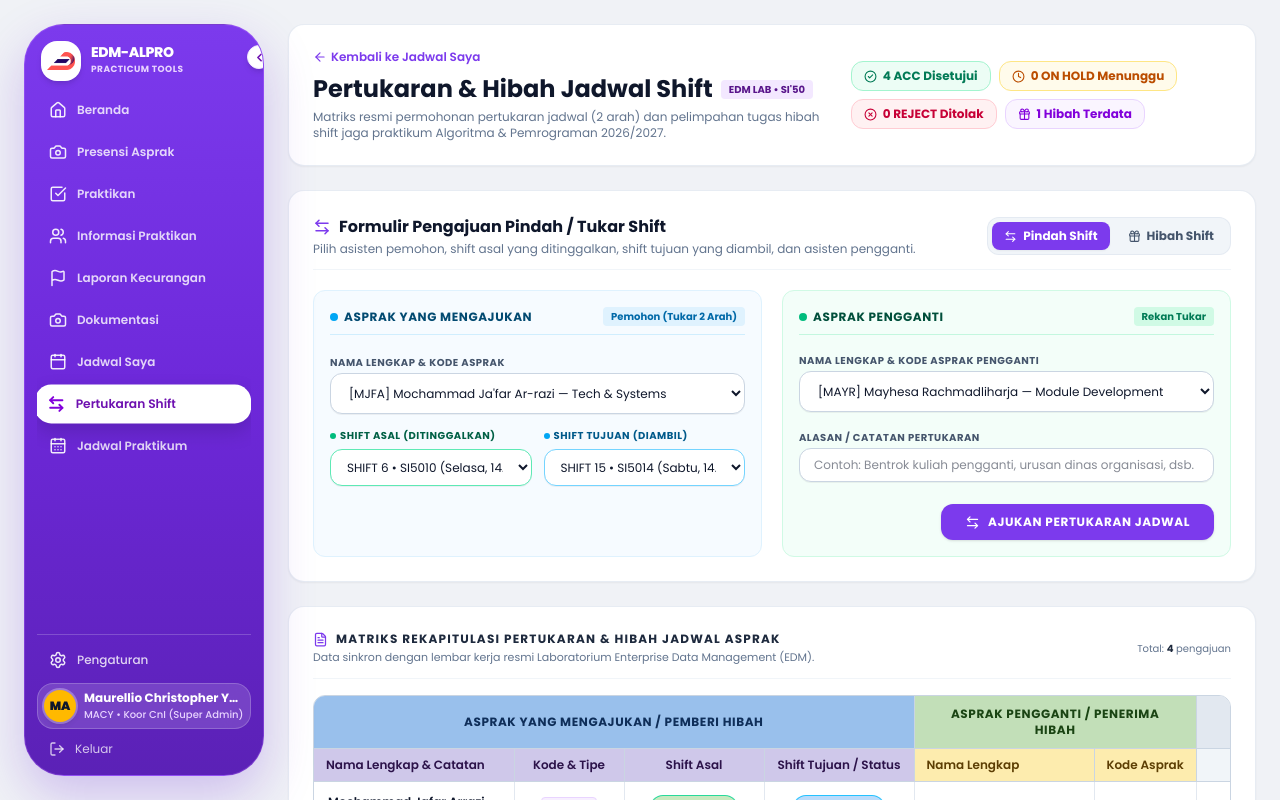
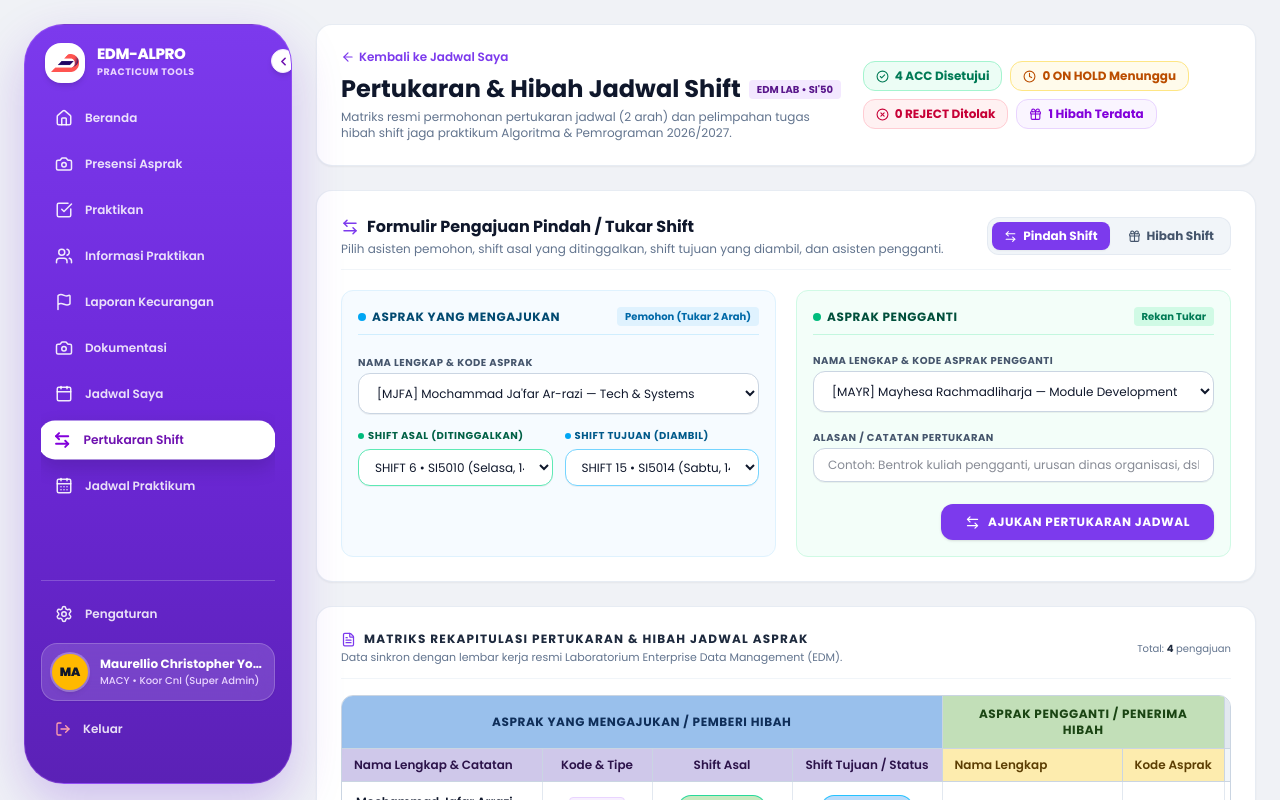
Before and after one commit to MaurellioChristopher/alpropraktikum, a Next.js app: page /dashboard/assistant/swap in a window 1280 px wide. Shown: the top 800 px of the page. Built offline with nearby package versions, Linux system fonts and the light colour scheme.

Commit message:
fix(sidebar): tingkatkan tinggi, padding bawah, dan jarak antar item agar tidak dempet

```diff
--- a/src/components/aureo/dashboard-sidebar.tsx
+++ b/src/components/aureo/dashboard-sidebar.tsx
@@ -103,11 +103,11 @@ export function DashboardSidebar({
   };
 
   const sidebarBody = (
-    <div className="flex flex-col justify-between h-full p-2.5 sm:p-3 text-white relative overflow-hidden">
+    <div className="flex flex-col justify-between h-full p-3 sm:p-4 pb-8 sm:pb-9 text-white relative overflow-hidden">
       {/* Top Header Logo & Collapse Toggle + Scrollable Navigation Menu List */}
       <div className="flex flex-col min-h-0 flex-1">
-        <div className="flex items-center justify-between relative px-1 pt-1 shrink-0 pb-1.5">
-          <div className="flex items-center gap-2.5">
+        <div className="flex items-center justify-between relative px-1 pt-0.5 shrink-0 pb-3">
+          <div className="flex items-center gap-3">
             {/* White rounded square logo container with official EDM logo */}
             <div className="w-10 h-10 rounded-2xl bg-white shadow-md flex items-center justify-center shrink-0 p-1.5 transition-transform hover:scale-105">
               <Image
@@ -122,10 +122,10 @@ export function DashboardSidebar({
 
             {!collapsed && (
               <div className="min-w-0">
-                <div className="font-extrabold text-sm tracking-tight leading-none text-white drop-shadow-xs truncate">
+                <div className="font-extrabold text-[15px] tracking-tight leading-none text-white drop-shadow-xs truncate">
                   EDM-ALPRO
                 </div>
-                <div className="text-[9px] font-mono text-purple-200 font-bold mt-1 tracking-wider uppercase">
+                <div className="text-[9.5px] font-mono text-purple-200 font-bold mt-1 tracking-wider uppercase">
                   Practicum Tools
                 </div>
               </div>
@@ -143,8 +143,8 @@ export function DashboardSidebar({
           </button>
         </div>
 
-        {/* Navigation Menu List: Compact spacing with smooth internal scrollbar-none to fit all laptop screen heights */}
-        <nav className="space-y-1 pt-1 overflow-y-auto scrollbar-none flex-1 min-h-0 pr-0.5">
+        {/* Navigation Menu List: Comfortably spaced and smooth to prevent cramping */}
+        <nav className="space-y-1.5 xl:space-y-2 pt-1 overflow-y-auto scrollbar-none flex-1 min-h-0 pr-0.5">
           {navItems.map((item) => {
             const Icon = item.icon;
             const active = isItemActive(item.id);
@@ -155,11 +155,11 @@ export function DashboardSidebar({
                 type="button"
                 onClick={() => handleSelectTab(item.id)}
                 className={`w-full flex items-center ${
-                  collapsed ? "justify-center px-0" : "px-3"
-                } py-2 xl:py-2.5 rounded-2xl text-xs font-semibold transition-all duration-200 cursor-pointer ${
+                  collapsed ? "justify-center px-0" : "px-3.5"
+                } py-2.5 rounded-2xl text-xs font-semibold transition-all duration-200 cursor-pointer ${
                   active
                     ? "bg-white text-purple-800 shadow-[0_8px_20px_rgba(0,0,0,0.15)] font-bold scale-[1.02]"
-                    : "text-white/80 hover:text-white hover:bg-white/15"
+                    : "text-white/85 hover:text-white hover:bg-white/15"
                 }`}
                 title={collapsed ? item.label : undefined}
               >
@@ -168,41 +168,43 @@ export function DashboardSidebar({
                   strokeWidth={active ? 2.5 : 2}
                   className={active ? "text-purple-700 shrink-0" : "text-white/90 shrink-0"}
                 />
-                {!collapsed && <span className="ml-2.5 truncate">{item.label}</span>}
+                {!collapsed && <span className="ml-3 truncate">{item.label}</span>}
               </button>
             );
           })}
         </nav>
       </div>
 
-      {/* Bottom Area: Settings & Profile Pill & Logout (Always visible and anchored cleanly) */}
-      <div className="pt-2 border-t border-white/20 space-y-1.5 shrink-0">
+      {/* Bottom Area: Settings & Profile Pill & Logout (Generously spaced and padded above bottom curve) */}
+      <div className="pt-3.5 border-t border-white/20 space-y-2.5 shrink-0">
         {/* Settings button */}
         <button
           type="button"
           onClick={() => handleSelectTab("akun")}
           className={`w-full flex items-center ${
-            collapsed ? "justify-center px-0" : "px-3"
-          } py-2 rounded-2xl text-xs font-medium transition-colors cursor-pointer ${
+            collapsed ? "justify-center px-0" : "px-3.5"
+          } py-2.5 rounded-2xl text-xs font-medium transition-colors cursor-pointer ${
             activeTab === "akun"
               ? "bg-white text-purple-800 font-bold shadow-md"
-              : "text-white/80 hover:text-white hover:bg-white/15"
+              : "text-white/85 hover:text-white hover:bg-white/15"
           }`}
           title={collapsed ? "Pengaturan" : undefined}
         >
           <Settings size={18} className={activeTab === "akun" ? "text-purple-700 shrink-0" : "text-white/90 shrink-0"} />
-          {!collapsed && <span className="ml-2.5">Pengaturan</span>}
+          {!collapsed && <span className="ml-3 font-semibold">Pengaturan</span>}
         </button>
 
         {/* User Profile Avatar */}
         <div
           onClick={() => handleSelectTab("akun")}
           className={`rounded-2xl transition-all cursor-pointer ${
-            collapsed ? "flex justify-center p-1" : "p-1.5 bg-white/15 backdrop-blur-md border border-white/20 flex items-center gap-2"
+            collapsed
+              ? "flex justify-center p-2"
+              : "p-2.5 bg-white/15 hover:bg-white/20 backdrop-blur-md border border-white/20 flex items-center gap-3 shadow-xs"
           }`}
           title={currentProfile.name}
         >
-          <div className="w-8 h-8 rounded-full bg-amber-400 text-slate-900 font-mono font-black text-xs flex items-center justify-center shrink-0 shadow-md ring-2 ring-white/30">
+          <div className="w-9 h-9 rounded-full bg-amber-400 text-slate-900 font-mono font-black text-xs flex items-center justify-center shrink-0 shadow-md ring-2 ring-white/30">
             {currentProfile.code.slice(0, 2)}
           </div>
           {!collapsed && (
@@ -222,12 +224,12 @@ export function DashboardSidebar({
           <button
             type="submit"
             className={`w-full flex items-center ${
-              collapsed ? "justify-center px-0" : "px-3"
-            } py-1.5 text-xs font-mono text-white/75 hover:text-rose-200 hover:bg-rose-500/20 rounded-2xl transition-colors cursor-pointer`}
+              collapsed ? "justify-center px-0" : "px-3.5"
+            } py-2.5 text-xs font-medium text-white/85 hover:text-white hover:bg-rose-500/25 rounded-2xl transition-all cursor-pointer`}
             title={collapsed ? "Keluar" : undefined}
           >
-            <LogOut size={16} className="shrink-0" />
-            {!collapsed && <span className="ml-2.5">Keluar</span>}
+            <LogOut size={16} className="shrink-0 text-rose-300" />
+            {!collapsed && <span className="ml-3 font-semibold">Keluar</span>}
           </button>
         </form>
       </div>
@@ -239,8 +241,8 @@ export function DashboardSidebar({
       {/* DESKTOP FLOATING SIDEBAR (lg+) matching Image 1 shape with vibrant purple/indigo theme */}
       <aside
         className={`hidden lg:flex shrink-0 ${
-          collapsed ? "w-20" : "w-60"
-        } bg-gradient-to-b from-[#7C3AED] via-[#6D28D9] to-[#5B21B6] dark:from-[#3B1977] dark:via-[#281156] dark:to-[#170836] rounded-[2.5rem] shadow-[0_20px_50px_rgba(109,40,217,0.25)] dark:shadow-[0_20px_60px_rgba(0,0,0,0.8)] sticky top-6 self-start h-[calc(100vh-3rem)] transition-all duration-300 z-30 overflow-hidden border border-purple-400/30 dark:border-purple-800/40`}
+          collapsed ? "w-20" : "w-64 xl:w-[268px]"
+        } bg-gradient-to-b from-[#7C3AED] via-[#6D28D9] to-[#5B21B6] dark:from-[#3B1977] dark:via-[#281156] dark:to-[#170836] rounded-[2.5rem] shadow-[0_20px_50px_rgba(109,40,217,0.25)] dark:shadow-[0_20px_60px_rgba(0,0,0,0.8)] sticky top-4 xl:top-5 self-start h-[calc(100vh-2rem)] xl:h-[calc(100vh-2.5rem)] transition-all duration-300 z-30 overflow-hidden border border-purple-400/30 dark:border-purple-800/40`}
       >
         {sidebarBody}
       </aside>
```
